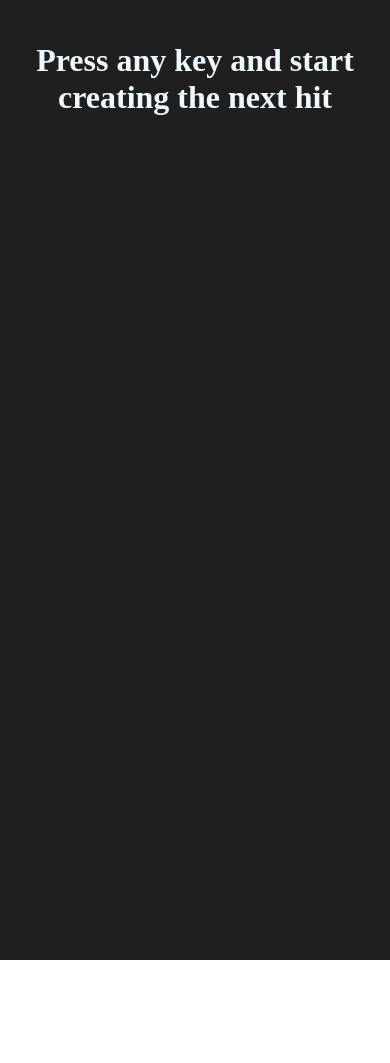
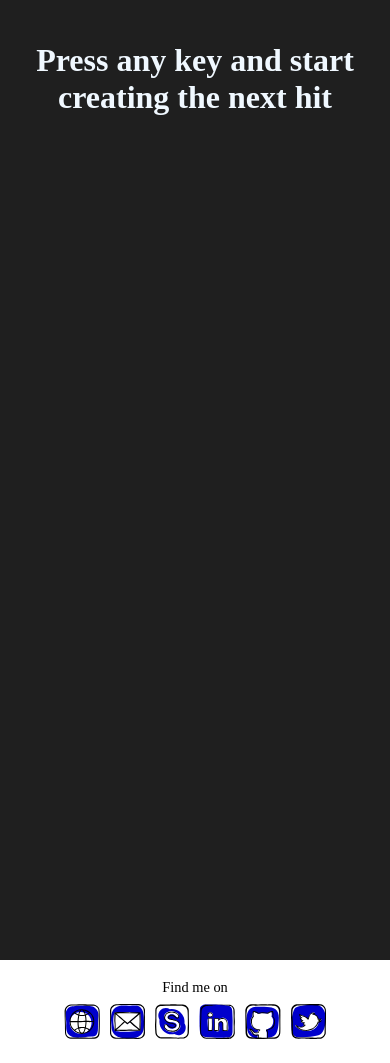
Before and after one commit to Funkateer/circles, a plain HTML site: page index.html in a window 390 px wide. Before the commit the page ends 964 px from the top, so only its background shows below. Drawn offline with nearby package versions, Linux system fonts and the light colour scheme.

Commit message:
add footer and README

```diff
--- a/assets/css/main.css
+++ b/assets/css/main.css
@@ -16,3 +16,32 @@ h1{
 	padding-top: 5vh;
 	text-align: center;
 }
+footer {
+	text-align: center;
+	width: 100%;
+	padding-bottom: 10px;
+	/* position: absolute;
+	bottom: 10px; */
+}
+
+.footer-title{
+	margin-bottom: 10px;
+}
+
+.social-img{
+	height: 50px;
+	margin: 3px;
+}
+
+/* MOBILE */
+@media all and (max-width: 720px) {
+	.footer-title{
+		font-size: 0.9rem;
+		margin-bottom: 5px;
+	}
+
+	.social-img{
+		height: 35px;
+		margin-bottom: 10px;
+	}
+}
--- a/index.html
+++ b/index.html
@@ -15,6 +15,15 @@
 	<canvas id="myCanvas" resize>
 	</canvas>
 
+	<footer>
+		<p class="footer-title">Find me on</p>
+		<a href="http://www.alabugrara.com" title="Website" target="_blank"><img class="social-img" src="img/websiteIcon.svg" alt="WEBSITE"></a>
+		<a href="mailto:alaeddin.abugrara@gmail.com" title="E-mail" target="_blank"><img class="social-img" src="img/mailIcon.svg" alt="mail"></a>
+		<a href="skype:alaabugrara?userinfo" title="Skype" target="_blank"> <img class="social-img" src="img/skypeIcon.svg" alt="Skype"></a>
+		<a href="https://www.linkedin.com/in/al%C3%A0-eddin-abugrara-214ba5115/" title="Linked-in" target="_blank"><img class="social-img" src="img/linkedinIcon.svg" alt="LinkedIn"></a>
+		<a href="https://github.com/Funkateer" title="Github"><img class="social-img" src="img/githubIcon.svg" alt="Github"></a>
+		<a href="https://twitter.com/Funk4teer" title="Twitter" target="_blank"><img class="social-img" src="img/twitterIcon.svg" alt="Twitter"></a>
+	</footer>
 	<script type="text/paperscript" canvas="myCanvas" src="assets/js/app.js"></script>
 </body>
 </html>
```
Also changed, not shown: img/githubIcon.svg (added), img/linkedinIcon.svg (added), img/mailIcon.svg (added), img/skypeIcon.svg (added), img/twitterIcon.svg (added), img/websiteIcon.svg (added), 1 other file.
